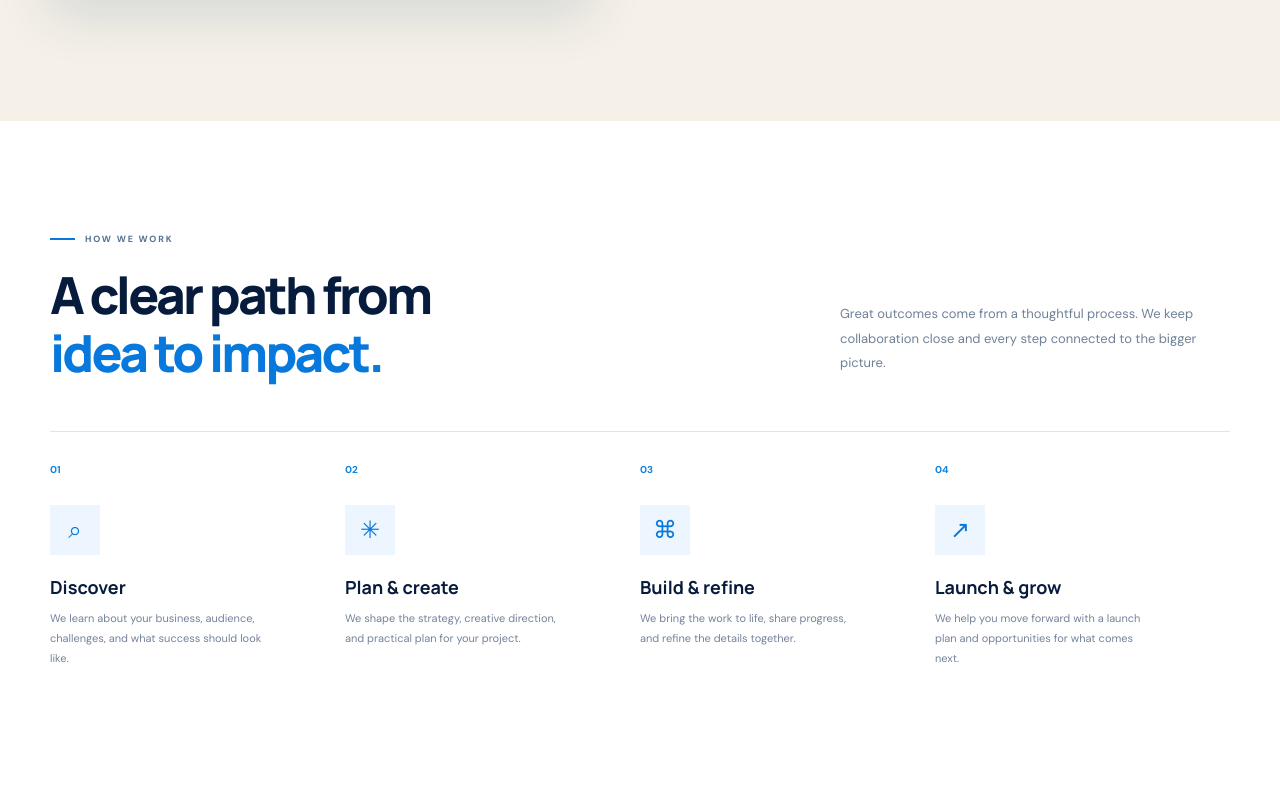
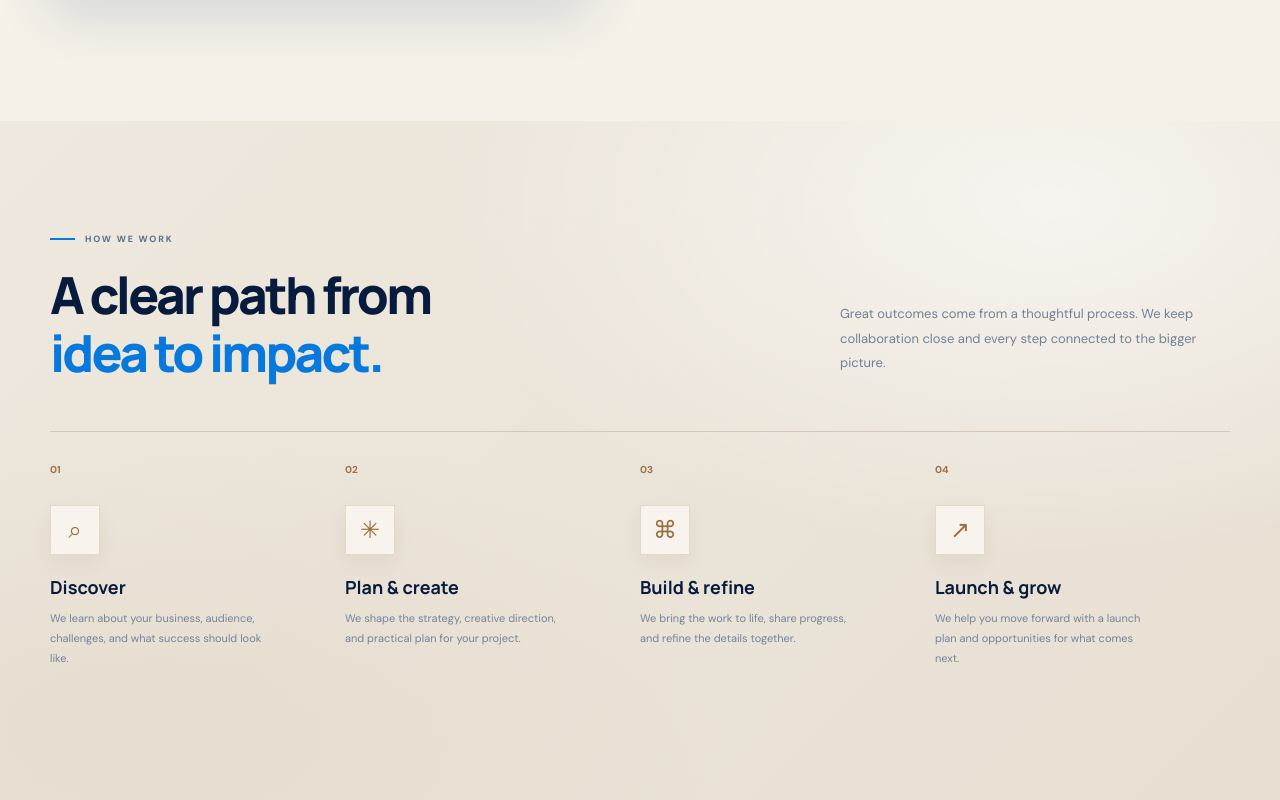
Before and after one commit to digitonixexperts/Digitonix-Experts, a Next.js app: page / in a window 1280 px wide. Shown: the part 2360-3160 px from the top of the page. Built offline with nearby package versions, Linux system fonts and the light colour scheme.

Commit message:
Style How We Work section with warm premium neutral background

```diff
--- a/app/globals.css
+++ b/app/globals.css
@@ -298,3 +298,13 @@
 /* Tighten the whitespace above the services section */
 .services-section{padding-top:76px}
 @media(max-width:680px){.services-section{padding-top:58px}}
+
+
+/* Warm, premium contrast for the How We Work section */
+.approach-section{background:linear-gradient(135deg,#eee8de 0%,#e7dfd2 100%);position:relative;isolation:isolate}
+.approach-section:before{content:"";position:absolute;inset:0;z-index:-1;pointer-events:none;background:radial-gradient(ellipse at 82% 12%,rgba(255,255,255,.62),transparent 42%),radial-gradient(ellipse at 8% 88%,rgba(164,133,91,.08),transparent 38%)}
+.approach-section .process-grid{border-top-color:#d3c8b8}
+.approach-section .process-grid article{border-color:#d3c8b8}
+.approach-section .process-number{color:#9a7042}
+.approach-section .process-icon{background:#f8f4ed;color:#9a7042;border:1px solid #e3d8c8;box-shadow:0 8px 20px rgba(74,56,34,.06)}
+@media(max-width:680px){.approach-section{background:linear-gradient(160deg,#eee8de 0%,#e7dfd2 100%)}}
```
